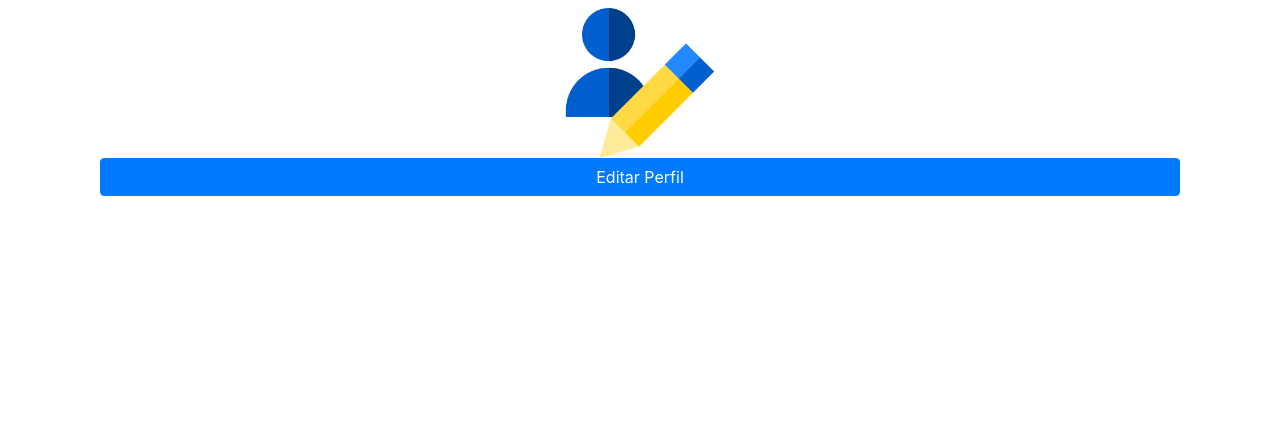
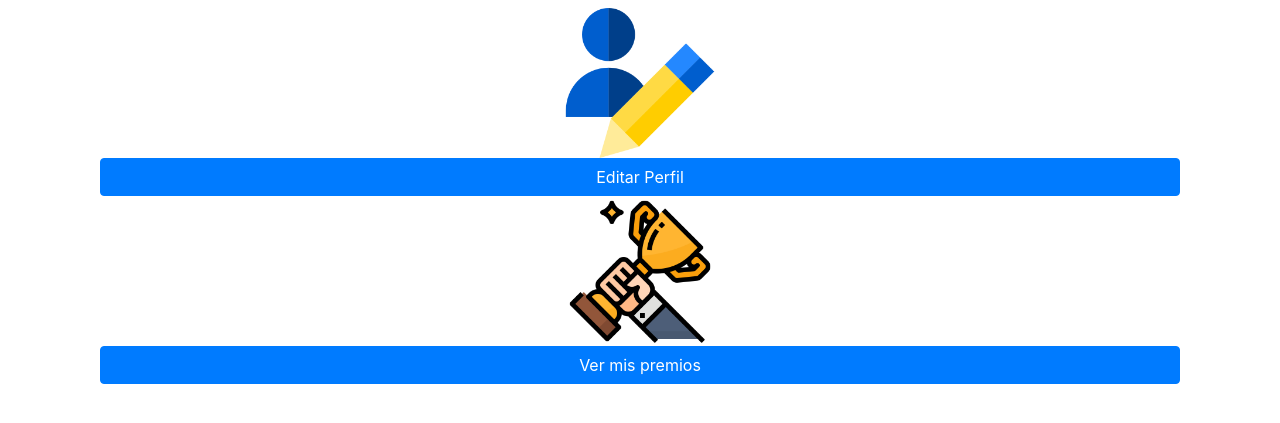
Before and after one commit to cesarodrgz/ascenso, a PHP site: page /navegantes/navegantes.php in a window 1280 px wide. Shown: the part 239-662 px from the top of the page. Run offline with PHP 8.4, Linux system fonts and the light colour scheme.

Commit message:
USUARIO/PREMIOS

```diff
--- a/navegantes/navegantes.php
+++ b/navegantes/navegantes.php
@@ -40,6 +40,15 @@
           <a href="" class="btn btn-primary btn-block">Editar Perfil</a>
         </div>
       </div>
+      <br>
+      <div class="col-xs-12 col-md-6 col-xl-12">
+        <div class="col">
+          <center>
+            <img src="../img/premio.png" alt="LOGO-PREMIOS" style="width: 150px;">
+          </center>
+          <a href="" class="btn btn-primary btn-block">Ver mis premios</a>
+        </div>
+      </div>
 
     </div>
   </div>
```
